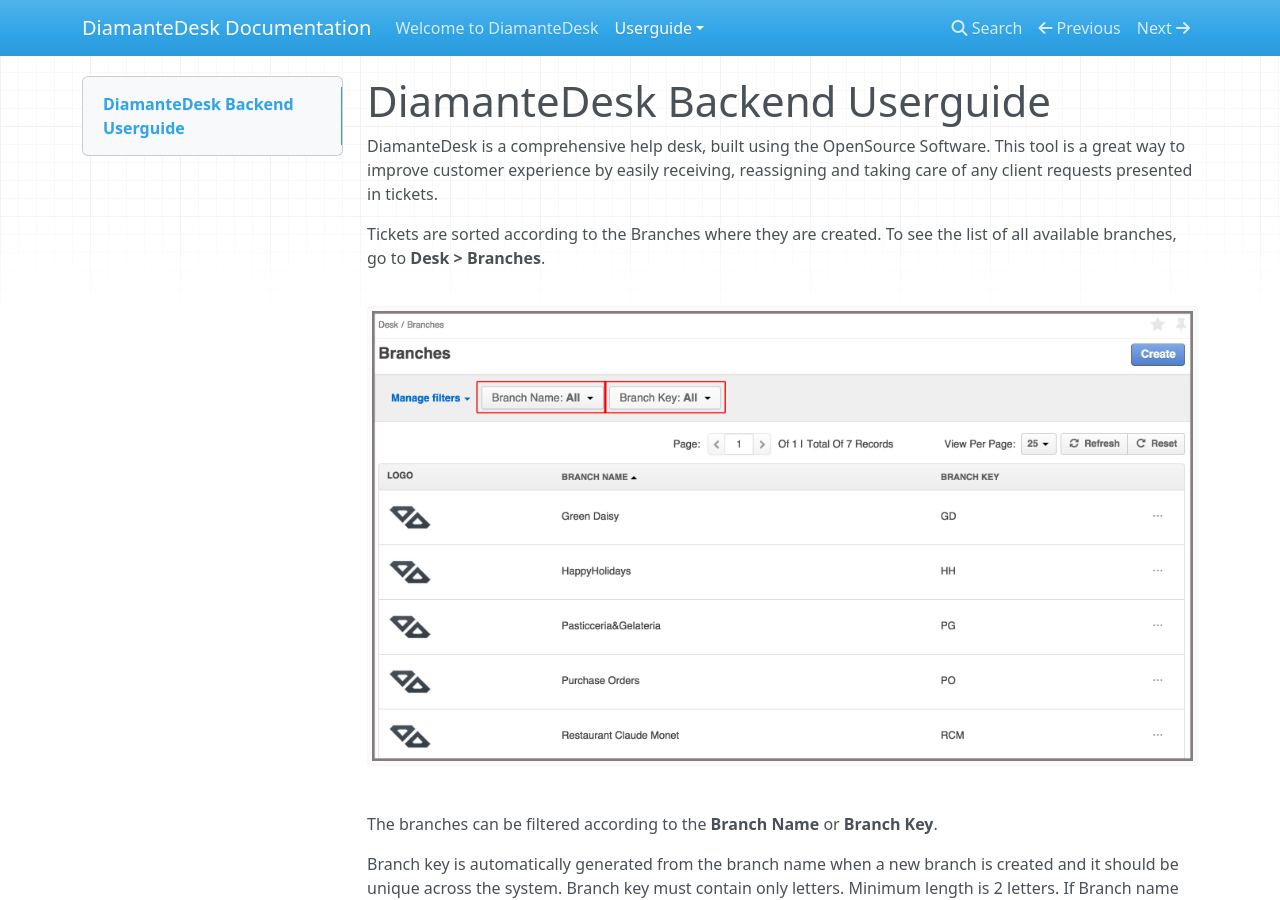
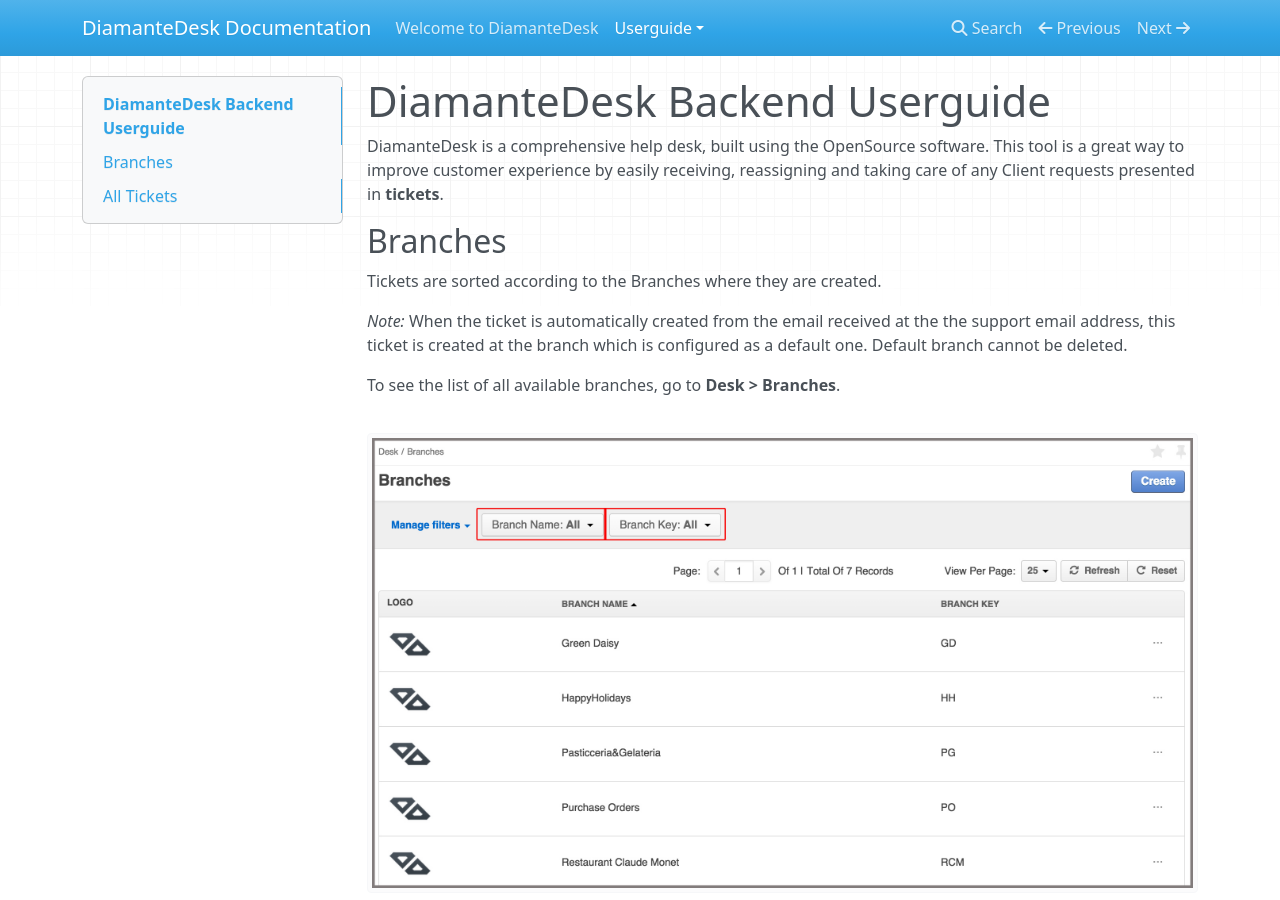
Before and after one commit to eltrino/diamantedesk-documentation, an MkDocs documentation site: the page built from docs/userguide/backend.md, in a window 1280 px wide and 900 px high. Built offline with MkDocs 1.6.1, drawn with Linux system fonts in a browser that asks for light colours; nearby versions of some CDN libraries; some of the changed text lies outside the part shown.

Commit message:
added configuration article, edited customer and backend articles

```diff
--- a/docs/userguide/backend.md
+++ b/docs/userguide/backend.md
@@ -1,8 +1,14 @@
 #DiamanteDesk Backend Userguide
 
-DiamanteDesk is a comprehensive help desk, built using the OpenSource Software. This tool is a great way to improve customer experience by easily receiving, reassigning and taking care of any client requests presented in tickets.
+DiamanteDesk is a comprehensive help desk, built using the OpenSource software. This tool is a great way to improve customer experience by easily receiving, reassigning and taking care of any Client requests presented in **tickets**.
 
-Tickets are sorted according to the Branches where they are created. To see the list of all available branches, go to **Desk > Branches**.
+##Branches
+
+Tickets are sorted according to the Branches where they are created.
+
+_Note:_ When the ticket is automatically created from the email received at the the support email address, this ticket is created at the branch which is configured as a default one. Default branch cannot be deleted.
+
+To see the list of all available branches, go to **Desk > Branches**.
 
 ![Branches](img/branches.jpg)
 
@@ -22,13 +28,15 @@
 5. To select the **Assignee**, click **Unassigned**. A Search Panel opens. Nest, two options are available:
    * Start entering the name of the person to be assigned and the system will provide hints with matching results.
    * Click a list image to open a list of all available assignees.
-_Note_ If you have selected a wrong assignee, click the X button next to the name of an assignee.
-6. Add an image that will serve as a branch logo to the **Image** field. To do that, click **Choose file** and select a corresponding image from your local machine.
+_Note:_ If you have selected a wrong assignee, click the X button next to the name of an assignee.
+6. Add an image that will serve as a branch logo to the **Image** field. To do that, click **Choose file** and select a required image from your local machine.
 7. Provide the description of the branch in the **Description** filed.
-8. EMAIL CONFIGURATION !!!!???
+8. Provide the domain name of the support email account (for example, mail.google.com, mail.outlook.com, etc.) in the **Support Address** field (for example, support@diamantedesk.com) and the specific user address (for example, support@diamantedesk.com) in the **Customer Domain** field.
+![Email configuration](img/email_config.jpg)
 9. Click **Save And Close** at the right top corner of the screen.
 
-***
+##All Tickets
+
 Tickets can be also viewed without branch sorting at **Desk > All Tickets**.
 ![All tickets](img/all_tickets.jpg)
 
@@ -42,8 +50,8 @@
   * **My tickets** displays all the tickets created by the account owner.
   * **My new tickets** displays all the tickets recently created by the account owner.
   * **My open tickets** displays all open tickets created by the account owner.
-  * **Reported tickets** !!!!!??????
-  * **New reported tickets** !!!!!??????
+  * **Reported tickets**
+  * **New reported tickets**
 
 2) Tickets in each category can be also filtered by the following parameters:
 ![Ticket categories](img/ticket_filters2.jpg)
@@ -70,15 +78,14 @@
 1. Click **Create Ticket** at the top right corner of the screen. **Create Ticket** screen opens.
 ![Create ticket](img/create_ticket.jpg)
 2. Select the branch form the drop-down list.
-3. Specify the subject of a ticket - !!!????
+3. Specify the short summary of a ticket in the **Subject** field.
 4. Select the status of a ticket.
 5. Select the priority of a ticket.
 6. Select the **Source** of the ticket. Every service user has 3 available options to contact the Help Desk team:
-
    * by creating a request through a **Web** form;
    * as an **Email** notification;
    * via a **Phone** call.
-7. Select the **Reporter** from the drop-down list. !!!????
+7. Select the **Reporter** from the drop-down list. Reporter is an administrator who can create a ticket for any customer.
 8. To select the **Assignee**, click **Unassigned**. A Search Panel opens. Start entering the name of the person to be assigned and the system will provide hints with the matching results.
 OR
 Click a list image to open a list of all available assignees.
```
Also changed, not shown: docs/userguide/customer.md (+11 -11 lines).
